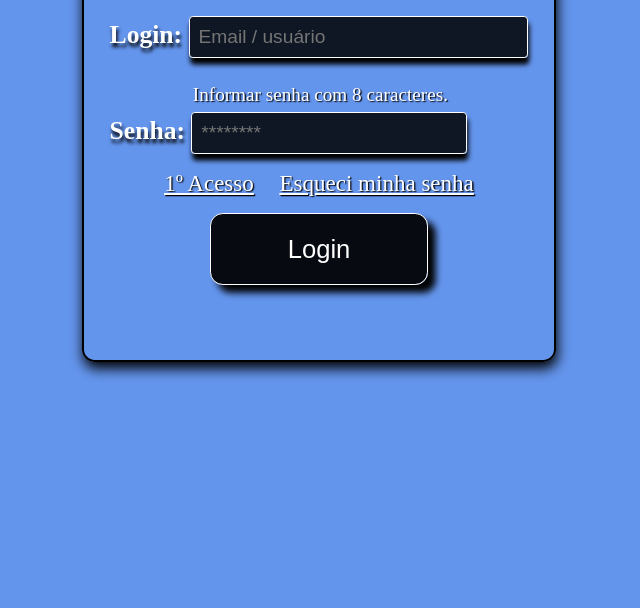
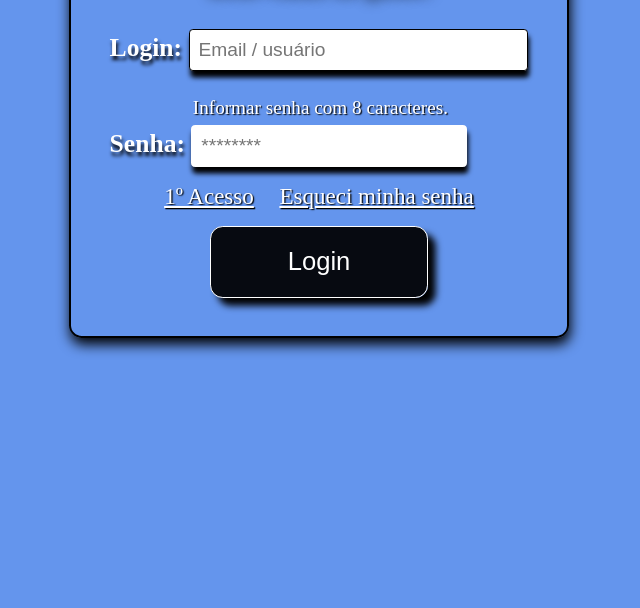
Before and after one commit to vitoriabarbosa/Login--game-page, a plain HTML site: page index.html in a window 1280 px wide. Shown: the part 192-800 px from the top of the page, without its empty margins (321-961 px from the left). Drawn offline with Linux system fonts and the light colour scheme.

Commit message:
Update style.css

```diff
--- a/style.css
+++ b/style.css
@@ -8,8 +8,7 @@ body {
 }
 
 form {
-  padding: 2vw;
-  height: 37vw;
+  padding: 3vw;
   margin-top: 2vw;
   border-radius: 1vw;
   border: 0.2vw solid black;
@@ -44,10 +43,10 @@ form label {
   padding: 0.7vw;
   width: 25vw;
   margin: 1.5vw 0;
-  background: #070b11e8;
-  color: white;
+  /*background: #070b11e8;*/
+  color: black;
   font-size: 1.5vw;
-  border: solid 0.1vw white;
+  border: solid 0.1vw black;
   box-shadow: 0.1vw 0.5vw 0.4vw black;
   /*box-shadow: 0.1vw 0.4vw 1vw;
    background: transparent; */
@@ -64,8 +63,7 @@ form label {
   border-radius:0.3vw;
   padding: 0.7vw;
   width: 20vw;
-  background: #070b11e8;
-  color: white;
+  color: black;
   font-size: 1.5vw;
   border: solid 0.1vw white;
   box-shadow: 0.1vw 0.5vw 0.4vw black;
```
